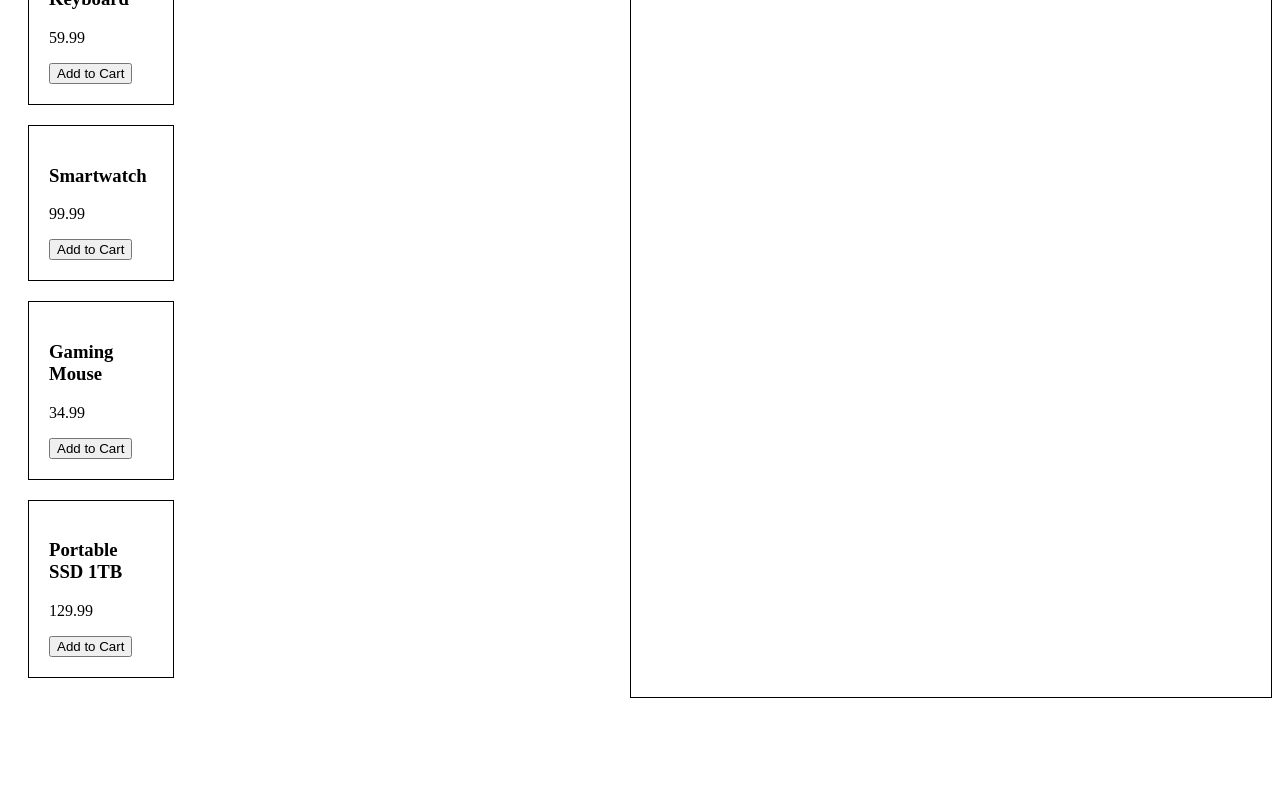
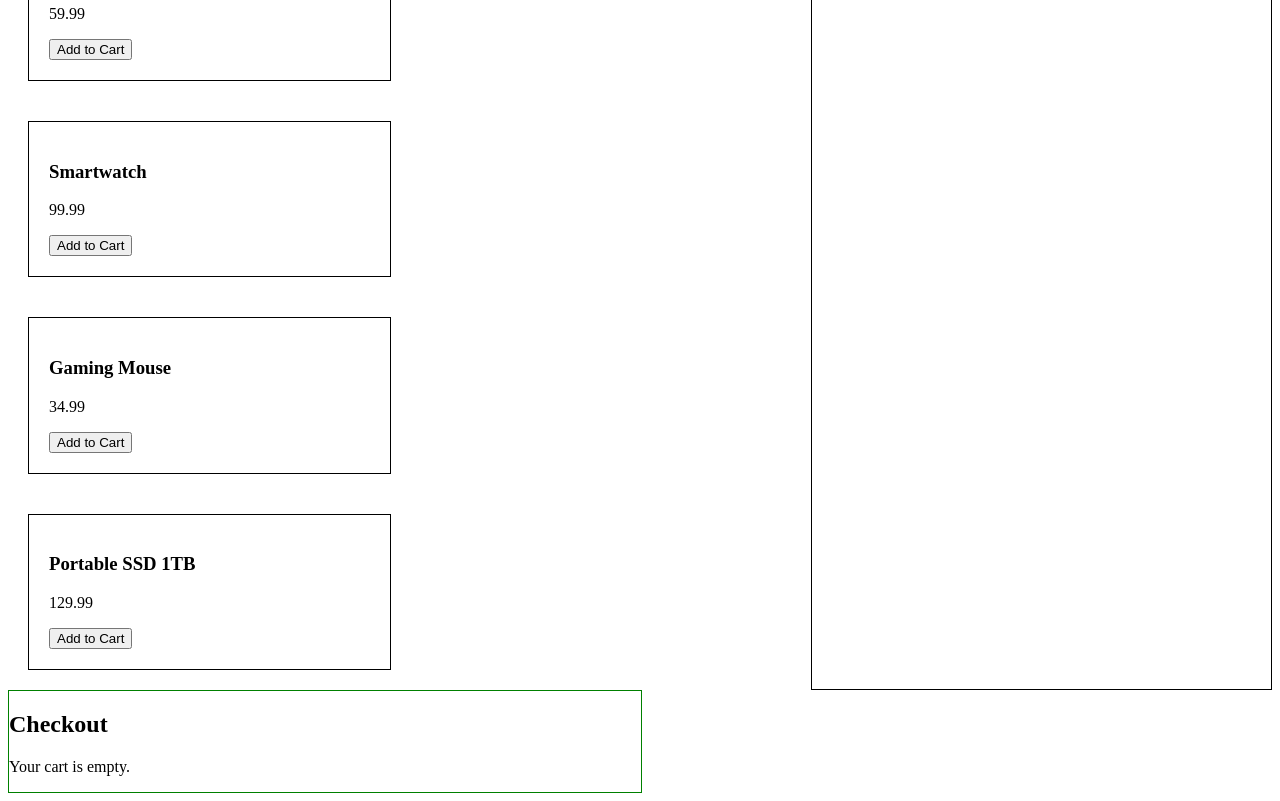
Before and after one commit to sarthakghimire/cart-redux, a React (Vite) app: page / in a window 1280 px wide. Shown: the part 300-1101 px from the top of the page. Before the commit the page ends 1006 px from the top, so only its background shows below. Built offline with nearby package versions, Linux system fonts and the light colour scheme.

Commit message:
checkout section added to learn useSelector

```diff
--- a/src/components/ProductList.jsx
+++ b/src/components/ProductList.jsx
@@ -4,7 +4,7 @@ import ProductCard from "./ProductCard";
 
 const ProductList = () => {
   return (
-    <div>
+    <div style={{ display: "flex", flexWrap: "wrap" }}>
       {products.map((product) => (
         <ProductCard key={product.id} product={product} />
       ))}
--- a/src/pages/Checkout.jsx
+++ b/src/pages/Checkout.jsx
@@ -0,0 +1,37 @@
+import React from "react";
+import { useSelector } from "react-redux";
+
+const Checkout = () => {
+  // Step 1: Access cart items from Redux store
+  const cartItems = useSelector((state) => state.cart.cartItems);
+
+  // Step 2: Calculate total price
+  const total = cartItems.reduce(
+    (sum, item) => sum + item.price * item.quantity,
+    0
+  );
+
+  return (
+    <div style={{ border: "1px solid green", width: "50%" }}>
+      <h2>Checkout</h2>
+
+      {cartItems.length === 0 ? (
+        <p>Your cart is empty.</p>
+      ) : (
+        <>
+          <ul>
+            {cartItems.map((item) => (
+              <li key={item.id}>
+                {item.title} × {item.quantity} = ${item.price * item.quantity}
+              </li>
+            ))}
+          </ul>
+          <h3>Total: ${total.toFixed(2)}</h3>
+          <button>Proceed to Payment</button>
+        </>
+      )}
+    </div>
+  );
+};
+
+export default Checkout;
--- a/src/pages/Home.jsx
+++ b/src/pages/Home.jsx
@@ -1,13 +1,19 @@
 import React from "react";
 import ProductList from "../components/ProductList";
 import Cart from "../components/Cart";
+import Checkout from "./Checkout";
 
 const Home = () => {
   return (
-    <div style={{ display: "flex", justifyContent: "space-between" }}>
-      <ProductList />
-      <Cart />
-    </div>
+    <>
+      <div style={{ display: "flex", justifyContent: "space-between" }}>
+        <ProductList />
+        <Cart />
+      </div>
+      <div>
+        <Checkout />
+      </div>
+    </>
   );
 };
 
```
